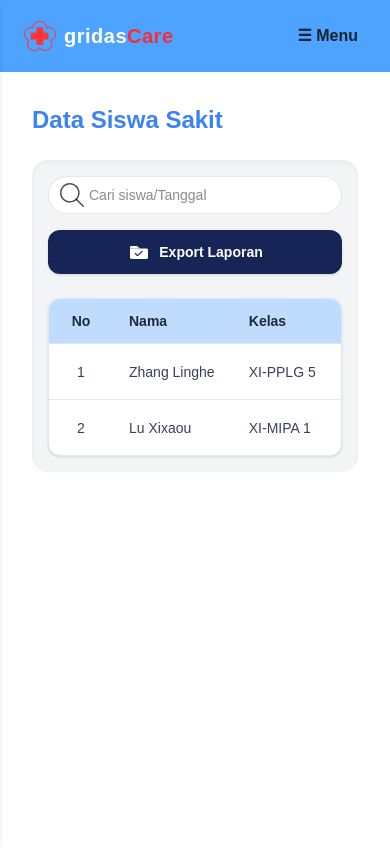
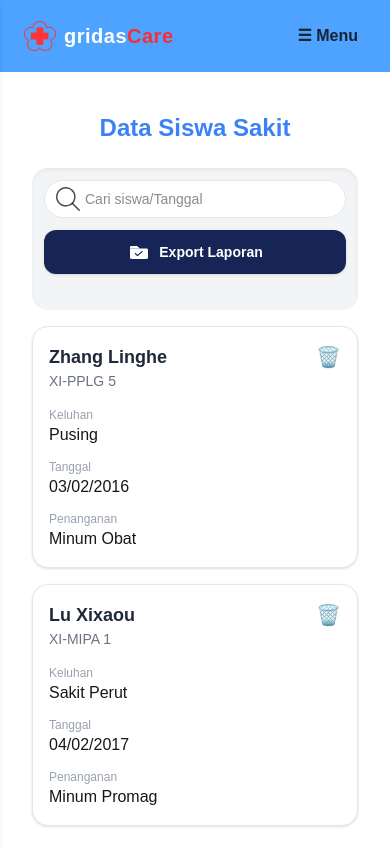
Before and after one commit to dewikaniiaa64-arch/gridasCare, a Next.js app: page /adm/dashboard in a window 390 px wide. Built offline with nearby package versions, Linux system fonts and the light colour scheme.

Commit message:
Responsif

```diff
--- a/app/Jadwal_petugas/page.tsx
+++ b/app/Jadwal_petugas/page.tsx
@@ -12,7 +12,7 @@ export default function JadwalUserPage() {
   <HeroJadwal />
 
   <section className="-mt-2 relative z-10 pb-20">
-    <div className="max-w-[1450px] mx-auto px-6">
+    <div className="max-w-7xl mx-auto px-4 sm:px-6 lg:px-8 py-8">
       <JadwalList />
     </div>
   </section>
--- a/app/adm/dashboard/page.tsx
+++ b/app/adm/dashboard/page.tsx
@@ -37,14 +37,14 @@ export default function SiswaSakitPage() {
   );
 
   return (
-    <div className="p-4 sm:p-10 bg-white min-h-full relative overflow-x-hidden">
-      <h1 className="text-2xl sm:text-3xl font-bold text-[#3b82f6] mb-6 sm:mb-8">
+    <div className="px-4 py-6 sm:p-10 bg-white min-h-full relative overflow-x-hidden">
+      <h1 className="text-2xl sm:text-3xl font-bold text-[#3b82f6] mb-6 sm:mb-8 text-center sm:text-left">
         Data Siswa Sakit
       </h1>
 
-      <div className="bg-gray-100 p-4 sm:p-6 rounded-2xl shadow-inner">
+      <div className="bg-gray-100 p-3 sm:p-6 rounded-2xl shadow-inner max-w-5xl mx-auto">
         {/* Baris Pencarian & Tombol Ekspor */}
-        <div className="flex flex-col sm:flex-row justify-between items-center mb-6 gap-4">
+        <div className="flex flex-col md:flex-row justify-between items-center mb-6 gap-3">
           <div className="relative w-full sm:w-72">
             <span className="absolute inset-y-0 left-0 flex items-center pl-3 pointer-events-none text-gray-400">
               <svg width="24" height="24" viewBox="0 0 24 24" fill="none" xmlns="http://www.w3.org/2000/svg">
@@ -70,7 +70,7 @@ export default function SiswaSakitPage() {
 
           <button
             onClick={() => alert('Laporan berhasil diexport!')}
-            className="w-full sm:w-auto flex items-center justify-center gap-2 bg-blue-950 hover:bg-gray-800 text-white px-5 py-2.5 rounded-xl text-sm font-semibold shadow transition"
+            className="w-full md:w-auto flex items-center justify-center gap-2 bg-blue-950 hover:bg-gray-800 text-white px-5 py-2.5 rounded-xl text-sm font-semibold shadow transition"
           >
             <svg width="24" height="24" viewBox="0 0 40 35" fill="none" xmlns="http://www.w3.org/2000/svg">
               <path d="M31.7998 11.667C32.9199 11.667 33.4804 11.6668 33.9082 11.8848C34.2844 12.0765 34.5905 12.3825 34.7822 12.7588C35.0001 13.1865 35 13.7466 35 14.8662V25.9668C35 27.0864 35 27.6465 34.7822 28.0742C34.5905 28.4504 34.2844 28.7565 33.9082 28.9482C33.4804 29.1662 32.9199 29.167 31.7998 29.167H8.2002C7.08009 29.167 6.51962 29.1662 6.0918 28.9482C5.71563 28.7565 5.40946 28.4504 5.21777 28.0742C5.00001 27.6465 5 27.0864 5 25.9668V11.667H31.7998ZM17.499 22.0039L13.9912 18.9355L13.333 19.6875L12.6748 20.4404L16.8408 24.0859L17.5 24.6621L18.1582 24.0859L26.4912 16.7949L25.1748 15.2891L17.499 22.0039Z" fill="white"/>
@@ -81,9 +81,9 @@ export default function SiswaSakitPage() {
         </div>
 
         {/* Tabel Data dengan Pembungkus overflow-x-auto agar bisa digeser horizontal */}
-        <div className="bg-white rounded-xl shadow border border-gray-200 overflow-hidden">
-          <div className="overflow-x-auto w-full">
-            <table className="w-full text-left border-collapse min-w-[700px]">
+        <div className="hidden sm:block bg-white rounded-xl shadow border border-gray-200 overflow-hidden">
+          <div className="overflow-x-auto rounded-xl">
+            <table className="w-full text-left border-collapse min-w-[750px]">
               <thead>
                 <tr className="bg-[#bfdbfe] text-gray-800 text-sm font-bold border-b border-gray-200">
                   <th className="py-3 px-4 text-center w-16">No</th>
@@ -132,7 +132,57 @@ export default function SiswaSakitPage() {
           </div>
         </div>
       </div>
+      <div className="sm:hidden space-y-4 mt-4">
+  {filteredData.length > 0 ? (
+    filteredData.map((item, index) => (
+      <div
+        key={item.id}
+        className="bg-white rounded-2xl border border-gray-200 shadow p-4"
+      >
+        <div className="flex justify-between items-start">
+          <div>
+            <h3 className="font-bold text-lg text-gray-800">
+              {item.nama}
+            </h3>
+            <p className="text-sm text-gray-500">
+              {item.kelas}
+            </p>
+          </div>
 
+          <button
+            onClick={() => confirmDelete(item.id)}
+            className="text-red-500 text-xl"
+          >
+            🗑️
+          </button>
+        </div>
+
+        <div className="mt-4 space-y-3">
+
+          <div>
+            <p className="text-xs text-gray-400">Keluhan</p>
+            <p className="font-medium">{item.keluhan}</p>
+          </div>
+
+          <div>
+            <p className="text-xs text-gray-400">Tanggal</p>
+            <p>{item.tanggal}</p>
+          </div>
+
+          <div>
+            <p className="text-xs text-gray-400">Penanganan</p>
+            <p>{item.penanganan}</p>
+          </div>
+
+        </div>
+      </div>
+    ))
+  ) : (
+    <div className="text-center text-gray-500 py-8">
+      Tidak ada data.
+    </div>
+  )}
+</div>
       {/* Pop-up Modal Konfirmasi Hapus */}
       {showConfirmModal && (
         <div className="fixed inset-0 bg-black/40 backdrop-blur-xs flex items-center justify-center z-50 p-4">
--- a/app/components/Jadwal_petugas_user/HeroJadwal.tsx
+++ b/app/components/Jadwal_petugas_user/HeroJadwal.tsx
@@ -2,25 +2,25 @@ import Image from "next/image";
 
 export default function HeroJadwal() {
   return (
-    <section className="relative h-[260px]">
+    <section className="relative min-h-[220px] lg:h-[260px]">
       {/* Container */}
-      <div className="max-w-[1280px] h-full mx-auto px-8 flex items-center justify-between">
+      <div className="max-w-[1280px] h-full mx-auto px-4 sm:px-6 lg:px-8 flex flex-col-reverse lg:flex-row items-center justify-between py-6 lg:py-0">
 
         {/* Tulisan */}
-        <div className="z-10">
+        <div className="z-10 text-center lg:text-left">
 
-          <h1 className="text-5xl font-bold text-[#0A405A] mb-4">
+          <h1 className="text-3xl sm:text-4xl lg:text-5xl font-bold text-[#0A405A] mb-3">
             Jadwal Piket UKS
           </h1>
 
-          <p className="text-gray-700 mb-8 max-w-md text-sm md:text-base">
+          <p className="text-gray-700 max-w-md text-sm md:text-base mx-auto lg:mx-0">
             Berikut jadwal piket petugas setiap harinya
           </p>
 
         </div>
 
         {/* Gambar */}
-        <div className="relative w-[270px] h-[220px]">
+        <div className="relative w-[180px] h-[150px] sm:w-[220px] sm:h-[180px] lg:w-[270px] lg:h-[220px] mb-6 lg:mb-0">
 
           <Image
             src="/images/jadwal.png"
@@ -34,7 +34,7 @@ export default function HeroJadwal() {
 
       </div>
 
-      {/* Background transparan (nanti bisa diganti gambar dekorasi) */}
+      {/* Background */}
       <div
         className="absolute inset-0 opacity-10 bg-cover bg-center"
         style={{
--- a/app/components/Jadwal_petugas_user/JadwalList.tsx
+++ b/app/components/Jadwal_petugas_user/JadwalList.tsx
@@ -13,12 +13,7 @@ export default function JadwalList() {
     <section className="relative z-20">
 
       <div
-        className="
-        grid
-        grid-cols-5
-        gap-6
-        justify-items-center
-        "
+        className="grid grid-cols-1 sm:grid-cols-2 lg:grid-cols-5 gap-6 justify-items-center"
       >
         {hari.map((item) => (
           <JadwalCard
--- a/app/components/pertolongan/HeroPertolongan.tsx
+++ b/app/components/pertolongan/HeroPertolongan.tsx
@@ -3,32 +3,34 @@ import Image from "next/image";
 export default function HeroPertolongan() {
   return (
     <section className="bg-transparent">
-      <div className="max-w-7xl mx-auto px-8 py-6">
+      <div className="max-w-7xl mx-auto px-4 sm:px-6 lg:px-8 py-6">
 
-        <div className="flex items-center justify-between">
+        <div className="flex flex-col-reverse lg:flex-row items-center justify-between gap-8">
 
           {/* Kiri */}
-          <div className="max-w-2xl">
-            <h1 className="text-5xl font-bold text-[#0A405A] mb-4">
+          <div className="max-w-2xl text-center lg:text-left">
+            <h1 className="text-3xl sm:text-4xl lg:text-5xl font-bold text-[#0A405A] mb-4">
               Pertolongan Pertama
             </h1>
 
-            <p className="text-gray-700 mb-8 max-w-md text-sm md:text-base">
+            <p className="text-gray-700 max-w-md text-sm md:text-base mx-auto lg:mx-0">
               Informasi dan panduan mengenai pertolongan pertama untuk berbagai
-              kondisi darurat.
-              Lakukan pertolongan dengan tenang dan tetap lakukan keselamatan.
+              kondisi darurat. Lakukan pertolongan dengan tenang dan tetap
+              lakukan keselamatan.
             </p>
           </div>
 
           {/* Kanan */}
+          <div className="flex justify-center">
             <Image
               src="/images/obat.png"
               alt="First Aid"
               width={260}
               height={220}
-            className="object-contain"
+              className="w-[180px] sm:w-[220px] lg:w-[260px] h-auto object-contain"
               priority
             />
+          </div>
 
         </div>
 
--- a/app/components/pertolongan/WarningBox.tsx
+++ b/app/components/pertolongan/WarningBox.tsx
@@ -3,9 +3,9 @@ import { Info } from "lucide-react";
 export default function WarningBox() {
   return (
     <section className="py-6">
-      <div className="max-w-7xl mx-auto px-8">
+      <div className="max-w-7xl mx-auto px-4 sm:px-6 lg:px-8">
 
-        <div className="bg-[#DDEEFF] rounded-2xl shadow-sm px-6 py-4 flex items-center gap-5">
+        <div className="bg-[#DDEEFF] rounded-2xl shadow-sm px-5 sm:px-6 py-4 flex flex-col sm:flex-row items-center sm:items-start gap-4 sm:gap-5">
 
           {/* Icon */}
           <div className="w-12 h-12 rounded-full border-[3px] border-[#0F4D9E] flex items-center justify-center flex-shrink-0">
@@ -13,12 +13,12 @@ export default function WarningBox() {
           </div>
 
           {/* Text */}
-          <div>
-            <h2 className="text-[#0F4D9E] text-2xl font-extrabold">
+          <div className="text-center sm:text-left">
+            <h2 className="text-[#0F4D9E] text-xl sm:text-2xl font-extrabold">
               INGAT!
             </h2>
 
-            <p className="text-gray-700 text-sm leading-5 mt-1">
+            <p className="text-gray-700 text-sm leading-6 mt-2">
               Pertolongan pertama bukan pengganti penanganan medis profesional.
               Segera cari bantuan medis jika kondisi korban tidak membaik.
             </p>
--- a/app/pertolongan/page.tsx
+++ b/app/pertolongan/page.tsx
@@ -22,8 +22,8 @@ export default function Pertolongan() {
 
       <HeroPertolongan />
       <section className="pt-3 pb-4">
-  <div className="max-w-7xl mx-auto px-8">
-    <h2 className="text-2xl font-bold text-gray-800 mb-5">
+  <div className="max-w-7xl mx-auto px-4 sm:px-6 lg:px-8">
+    <h2 className="text-xl sm:text-2xl font-bold text-gray-800 mb-5 text-center lg:text-left">
       Panduan Cepat
     </h2>
 
@@ -128,7 +128,7 @@ onClick={() =>
 {selected && (
   <div className="fixed inset-0 bg-black/50 flex items-center justify-center z-50">
 
-    <div className="bg-[#3A5A78] rounded-3xl w-[420px] p-8 relative shadow-2xl animate-[fadeIn_.3s_ease]">
+    <div className="bg-[#3A5A78] rounded-3xl w-[90%] max-w-[420px] p-5 sm:p-8 relative shadow-2xl">
 
       {/* Tombol Tutup */}
       <button
@@ -152,12 +152,12 @@ onClick={() =>
       </div>
 
       {/* Judul */}
-      <h2 className="text-center text-white text-3xl font-bold mt-6">
+      <h2 className="text-center text-white text-2xl sm:text-3xl font-bold mt-6">
         {selected.title}
       </h2>
 
       {/* Langkah */}
-      <ol className="text-white mt-8 space-y-3 list-decimal pl-6 leading-7">
+      <ol className="text-white mt-6 space-y-3 list-decimal pl-6 leading-6 text-sm sm:text-base">
 
         {selected.steps.map((step, index) => (
           <li key={index}>
```
Also changed, not shown: app/components/Jadwal_petugas_user/JadwalCard.tsx (+12 -21 lines), app/components/pertolongan/PertolonganCard.tsx (+8 -10 lines). Lines whose indentation alone changed are shown as unchanged.
